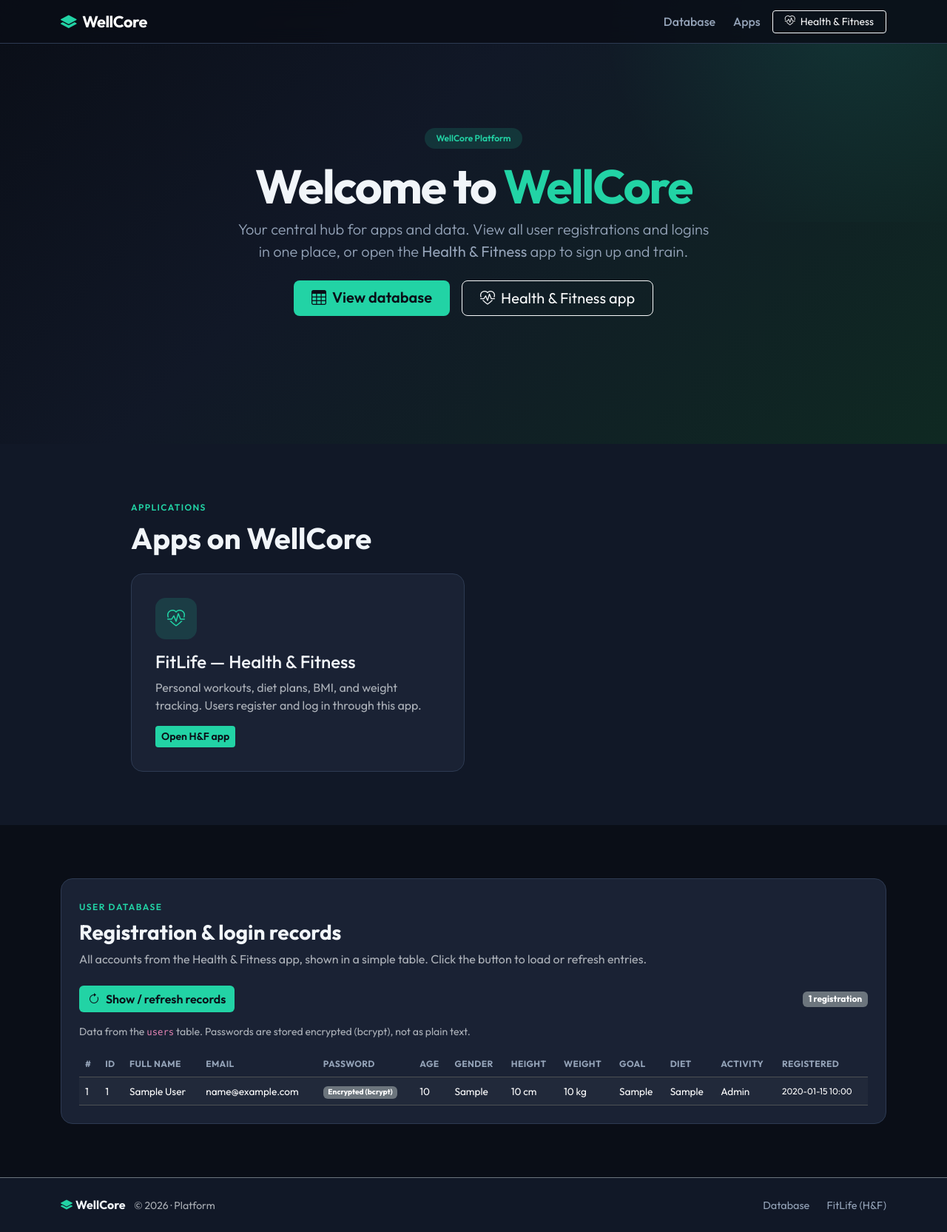
After one commit to patilranasinha-lang/WellCore, a Flask app: page /wellcore in a window 1280 px wide. The commit adds this page. Shown: the whole page at 74% size. Run offline with Flask 3, Linux system fonts and the light colour scheme; tables that the repository leaves empty hold one stand-in row (values such as "Sample post"); some libraries are stand-ins or nearby versions.

Commit message:
Add in-page registration database viewer and WellCore hub.
FitLife home shows a toggleable users table with registration count; WellCore lives at /wellcore with shared API and route aliases for /fitlife.

Co-authored-by: Cursor <cursoragent@cursor.com>

```diff
--- a/fitlife/app/routes/auth.py
+++ b/fitlife/app/routes/auth.py
@@ -82,4 +82,4 @@ def register_page():
 def logout():
     logout_user()
     flash("You have been logged out.", "info")
-    return redirect(url_for("dashboard.index"))
+    return redirect(url_for("dashboard.fitlife_home"))
--- a/fitlife/app/routes/dashboard.py
+++ b/fitlife/app/routes/dashboard.py
@@ -3,7 +3,7 @@ from flask_login import current_user, login_required
 
 from app import db
 from app.email_service import flash_message_for_email_error, send_welcome_email
-from app.models import UserProgress
+from app.models import User, UserProgress
 from app.routes.content import get_user_content
 from app.routes.content_data import get_diet_plan, get_workout_plan
 from app.utils import calculate_bmi
@@ -11,11 +11,47 @@ from app.utils import calculate_bmi
 dashboard_bp = Blueprint("dashboard", __name__)
 
 
+def _user_registration_row(user: User, index: int) -> dict:
+    return {
+        "no": index,
+        "id": user.id,
+        "full_name": user.full_name,
+        "email": user.email,
+        "password": "Encrypted (bcrypt)",
+        "age": user.age,
+        "gender": user.gender,
+        "height_cm": user.height_cm,
+        "weight_kg": user.weight_kg,
+        "goal": user.goal,
+        "diet_type": user.diet_type,
+        "activity_level": user.activity_level,
+        "registered_at": user.created_at.strftime("%Y-%m-%d %H:%M"),
+    }
+
+
+@dashboard_bp.route("/api/registrations")
+def registrations_table():
+    """JSON list of all registered users for the landing-page database table."""
+    users = User.query.order_by(User.created_at.desc()).all()
+    rows = [_user_registration_row(u, i) for i, u in enumerate(users, start=1)]
+    return jsonify({"count": len(rows), "users": rows})
+
+
 @dashboard_bp.route("/")
-def index():
+@dashboard_bp.route("/health-fitness")
+@dashboard_bp.route("/fitlife")
+def fitlife_home():
+    """FitLife landing page with in-page database viewer."""
     if current_user.is_authenticated:
         return redirect(url_for("dashboard.dashboard"))
     return render_template("index.html")
+
+
+@dashboard_bp.route("/wellcore")
+def wellcore_home():
+    if current_user.is_authenticated:
+        return redirect(url_for("dashboard.dashboard"))
+    return render_template("wellcore.html")
 
 
 @dashboard_bp.route("/resend-welcome-email", methods=["POST"])
--- a/fitlife/app/static/css/style.css
+++ b/fitlife/app/static/css/style.css
@@ -315,6 +315,32 @@ body {
     font-size: 0.9rem;
     color: var(--text-primary);
     text-align: center;
+}
+
+.wellcore-page .min-vh-75 {
+    min-height: 75vh;
+}
+
+.database-panel {
+    border-top: 1px solid var(--border-color);
+    padding-top: 1.25rem;
+}
+
+.wellcore-page .database-panel {
+    border-top: none;
+    padding-top: 0;
+}
+
+.database-panel .table {
+    font-size: 0.85rem;
+}
+
+.database-panel .table th {
+    white-space: nowrap;
+    font-size: 0.75rem;
+    text-transform: uppercase;
+    letter-spacing: 0.03em;
+    color: var(--text-muted);
 }
 
 .single-user-wrap {
--- a/fitlife/app/static/js/main.js
+++ b/fitlife/app/static/js/main.js
@@ -4,6 +4,149 @@
     function getCsrfToken() {
         const meta = document.querySelector('meta[name="csrf-token"]');
         return meta ? meta.getAttribute("content") : "";
+    }
+
+    function escapeHtml(text) {
+        const div = document.createElement("div");
+        div.textContent = text == null ? "" : String(text);
+        return div.innerHTML;
+    }
+
+    function initDatabaseViewer() {
+        const btn = document.getElementById("viewDatabaseBtn");
+        const panel = document.getElementById("databasePanel");
+        if (!btn || !panel || !window.FITLIFE || !window.FITLIFE.registrationsUrl) return;
+
+        const tbody = document.getElementById("registrationsTableBody");
+        const countEl = document.getElementById("databaseCount");
+        const loadingEl = document.getElementById("databaseLoading");
+        const errorEl = document.getElementById("databaseError");
+        const emptyEl = document.getElementById("databaseEmpty");
+        const tableWrap = document.getElementById("databaseTableWrap");
+        let loaded = false;
+
+        function setVisible(el, show) {
+            if (!el) return;
+            el.classList.toggle("d-none", !show);
+            if (show) el.removeAttribute("hidden");
+            else el.setAttribute("hidden", "");
+        }
+
+        function renderRows(users) {
+            if (!tbody) return;
+            tbody.innerHTML = "";
+            users.forEach(function (row) {
+                const tr = document.createElement("tr");
+                tr.innerHTML =
+                    "<td>" +
+                    escapeHtml(row.no) +
+                    "</td><td>" +
+                    escapeHtml(row.id) +
+                    "</td><td>" +
+                    escapeHtml(row.full_name) +
+                    "</td><td class=\"text-break\">" +
+                    escapeHtml(row.email) +
+                    "</td><td><span class=\"badge bg-secondary\">" +
+                    escapeHtml(row.password) +
+                    "</span></td><td>" +
+                    escapeHtml(row.age) +
+                    "</td><td>" +
+                    escapeHtml(row.gender) +
+                    "</td><td>" +
+                    escapeHtml(row.height_cm) +
+                    " cm</td><td>" +
+                    escapeHtml(row.weight_kg) +
+                    " kg</td><td class=\"text-capitalize\">" +
+                    escapeHtml(row.goal) +
+                    "</td><td class=\"text-capitalize\">" +
+                    escapeHtml(row.diet_type) +
+                    "</td><td class=\"text-capitalize\">" +
+                    escapeHtml(row.activity_level) +
+                    "</td><td class=\"text-nowrap small\">" +
+                    escapeHtml(row.registered_at) +
+                    "</td>";
+                tbody.appendChild(tr);
+            });
+        }
+
+        function loadDatabase() {
+            setVisible(loadingEl, true);
+            setVisible(errorEl, false);
+            setVisible(emptyEl, false);
+            setVisible(tableWrap, false);
+
+            fetch(window.FITLIFE.registrationsUrl, {
+                headers: { Accept: "application/json" },
+            })
+                .then(function (res) {
+                    if (!res.ok) throw new Error("Could not load database.");
+                    return res.json();
+                })
+                .then(function (data) {
+                    loaded = true;
+                    setVisible(loadingEl, false);
+                    const users = data.users || [];
+                    const count = data.count != null ? data.count : users.length;
+                    if (countEl) {
+                        countEl.textContent =
+                            count === 1 ? "1 registration" : count + " registrations";
+                    }
+                    if (!users.length) {
+                        setVisible(emptyEl, true);
+                        setVisible(tableWrap, false);
+                        return;
+                    }
+                    setVisible(emptyEl, false);
+                    setVisible(tableWrap, true);
+                    renderRows(users);
+                })
+                .catch(function (err) {
+                    setVisible(loadingEl, false);
+                    setVisible(tableWrap, false);
+                    setVisible(emptyEl, false);
+                    if (errorEl) {
+                        errorEl.textContent = err.message || "Failed to load records.";
+                        setVisible(errorEl, true);
+                    }
+                });
+        }
+
+        const isWellcorePage = Boolean(window.FITLIFE.autoLoadDatabase);
+
+        btn.addEventListener("click", function () {
+            if (isWellcorePage) {
+                loadDatabase();
+                panel.scrollIntoView({ behavior: "smooth", block: "nearest" });
+                return;
+            }
+            const isHidden = panel.classList.contains("d-none");
+            if (isHidden) {
+                panel.classList.remove("d-none");
+                panel.removeAttribute("hidden");
+                btn.setAttribute("aria-expanded", "true");
+                btn.innerHTML =
+                    '<i class="bi bi-chevron-up me-2"></i>Hide database records';
+                loadDatabase();
+                panel.scrollIntoView({ behavior: "smooth", block: "nearest" });
+            } else {
+                panel.classList.add("d-none");
+                panel.setAttribute("hidden", "");
+                btn.setAttribute("aria-expanded", "false");
+                btn.innerHTML =
+                    '<i class="bi bi-table me-2"></i>View database records';
+            }
+        });
+
+        const heroDbBtn = document.getElementById("heroDatabaseBtn");
+        if (heroDbBtn) {
+            heroDbBtn.addEventListener("click", function () {
+                if (!loaded) loadDatabase();
+            });
+        }
+
+        if (isWellcorePage) {
+            loadDatabase();
+        }
     }
 
     function initLandingPage() {
@@ -221,6 +364,7 @@
 
     document.addEventListener("DOMContentLoaded", function () {
         initLandingPage();
+        initDatabaseViewer();
         initSectionNav();
         initWeightTracker();
     });
--- a/fitlife/app/templates/login.html
+++ b/fitlife/app/templates/login.html
@@ -9,10 +9,10 @@
 <div class="auth-page min-vh-100 d-flex flex-column">
     <nav class="navbar navbar-dark glass-nav">
         <div class="container">
-            <a class="navbar-brand fw-bold" href="{{ url_for('dashboard.index') }}">
+            <a class="navbar-brand fw-bold" href="{{ url_for('dashboard.fitlife_home') }}">
                 <i class="bi bi-heart-pulse-fill text-accent me-2"></i>FitLife
             </a>
-            <a href="{{ url_for('dashboard.index') }}" class="btn btn-outline-light btn-sm">
+            <a href="{{ url_for('dashboard.fitlife_home') }}" class="btn btn-outline-light btn-sm">
                 <i class="bi bi-arrow-left me-1"></i> Home
             </a>
         </div>
--- a/fitlife/app/templates/partials/site_footer.html
+++ b/fitlife/app/templates/partials/site_footer.html
@@ -8,7 +8,8 @@
             <div class="col-md-6 text-center text-md-end">
                 <a href="{{ url_for('auth.login_page') }}" class="footer-link">Login</a>
                 <a href="{{ url_for('auth.register_page') }}" class="footer-link">Register</a>
-                <a href="{{ url_for('dashboard.index') }}#features" class="footer-link">Features</a>
+                <a href="{{ url_for('dashboard.wellcore_home') }}" class="footer-link">WellCore</a>
+                <a href="{{ url_for('dashboard.fitlife_home') }}#features" class="footer-link">Features</a>
             </div>
         </div>
     </div>
--- /dev/null
+++ b/fitlife/app/templates/partials/wellcore_footer.html
@@ -0,0 +1,14 @@
+<footer class="site-footer py-4 border-top border-secondary">
+    <div class="container">
+        <div class="row align-items-center gy-3">
+            <div class="col-md-6 text-center text-md-start">
+                <span class="footer-brand"><i class="bi bi-layers-fill text-accent me-1"></i>WellCore</span>
+                <span class="text-muted small ms-2">&copy; 2026 · Platform</span>
+            </div>
+            <div class="col-md-6 text-center text-md-end">
+                <a href="{{ url_for('dashboard.wellcore_home') }}#database" class="footer-link">Database</a>
+                <a href="{{ url_for('dashboard.fitlife_home') }}" class="footer-link">FitLife (H&amp;F)</a>
+            </div>
+        </div>
+    </div>
+</footer>
--- /dev/null
+++ b/fitlife/app/templates/partials/wellcore_nav.html
@@ -0,0 +1,21 @@
+<nav class="navbar navbar-expand-lg navbar-dark fixed-top glass-nav" id="mainNav">
+    <div class="container">
+        <a class="navbar-brand fw-bold" href="{{ url_for('dashboard.wellcore_home') }}#hero">
+            <i class="bi bi-layers-fill text-accent me-2"></i>WellCore
+        </a>
+        <button class="navbar-toggler" type="button" data-bs-toggle="collapse" data-bs-target="#navMenu" aria-controls="navMenu" aria-expanded="false" aria-label="Toggle navigation">
+            <span class="navbar-toggler-icon"></span>
+        </button>
+        <div class="collapse navbar-collapse" id="navMenu">
+            <ul class="navbar-nav ms-auto align-items-lg-center gap-lg-2">
+                <li class="nav-item"><a class="nav-link" href="{{ url_for('dashboard.wellcore_home') }}#database">Database</a></li>
+                <li class="nav-item"><a class="nav-link" href="{{ url_for('dashboard.wellcore_home') }}#apps">Apps</a></li>
+                <li class="nav-item">
+                    <a class="btn btn-outline-light btn-sm px-3" href="{{ url_for('dashboard.fitlife_home') }}">
+                        <i class="bi bi-heart-pulse me-1"></i> Health &amp; Fitness
+                    </a>
+                </li>
+            </ul>
+        </div>
+    </div>
+</nav>
--- a/fitlife/app/templates/register.html
+++ b/fitlife/app/templates/register.html
@@ -9,10 +9,10 @@
 <div class="auth-page min-vh-100 d-flex flex-column">
     <nav class="navbar navbar-dark glass-nav">
         <div class="container">
-            <a class="navbar-brand fw-bold" href="{{ url_for('dashboard.index') }}">
+            <a class="navbar-brand fw-bold" href="{{ url_for('dashboard.fitlife_home') }}">
                 <i class="bi bi-heart-pulse-fill text-accent me-2"></i>FitLife
             </a>
-            <a href="{{ url_for('dashboard.index') }}" class="btn btn-outline-light btn-sm">
+            <a href="{{ url_for('dashboard.fitlife_home') }}" class="btn btn-outline-light btn-sm">
                 <i class="bi bi-arrow-left me-1"></i> Home
             </a>
         </div>
--- /dev/null
+++ b/fitlife/app/templates/wellcore.html
@@ -0,0 +1,124 @@
+{% extends "base.html" %}
+
+{% block title %}WellCore — Home{% endblock %}
+{% block body_class %}landing-page wellcore-page{% endblock %}
+
+{% block navbar %}
+{% include 'partials/wellcore_nav.html' %}
+{% endblock %}
+
+{% block content %}
+<section class="hero-section wellcore-hero" id="hero">
+    <div class="container position-relative">
+        <div class="row align-items-center min-vh-75 py-5">
+            <div class="col-lg-9 mx-auto text-center">
+                <span class="badge hero-badge mb-3">WellCore Platform</span>
+                <h1 class="display-3 fw-bold hero-title">
+                    Welcome to <span class="text-accent">WellCore</span>
+                </h1>
+                <p class="lead text-secondary-light mb-4 mx-auto" style="max-width:640px;">
+                    Your central hub for apps and data. View all user registrations and logins in one place,
+                    or open the <strong>Health &amp; Fitness</strong> app to sign up and train.
+                </p>
+                <div class="d-flex flex-wrap gap-3 justify-content-center">
+                    <a href="#database" class="btn btn-accent btn-lg px-4" id="heroDatabaseBtn">
+                        <i class="bi bi-table me-2"></i>View database
+                    </a>
+                    <a href="{{ url_for('dashboard.fitlife_home') }}" class="btn btn-outline-light btn-lg px-4">
+                        <i class="bi bi-heart-pulse me-2"></i>Health &amp; Fitness app
+                    </a>
+                </div>
+            </div>
+        </div>
+    </div>
+</section>
+
+<section class="py-5 section-alt" id="apps">
+    <div class="container py-4">
+        <div class="row justify-content-center">
+            <div class="col-lg-10">
+                <span class="section-label">Applications</span>
+                <h2 class="fw-bold display-6 mb-4">Apps on WellCore</h2>
+                <div class="row g-4">
+                    <div class="col-md-6">
+                        <div class="feature-card h-100">
+                            <div class="feature-icon"><i class="bi bi-heart-pulse"></i></div>
+                            <h4>FitLife — Health &amp; Fitness</h4>
+                            <p class="text-muted mb-3">Personal workouts, diet plans, BMI, and weight tracking. Users register and log in through this app.</p>
+                            <a href="{{ url_for('dashboard.fitlife_home') }}" class="btn btn-accent btn-sm">Open H&amp;F app</a>
+                        </div>
+                    </div>
+                </div>
+            </div>
+        </div>
+    </div>
+</section>
+
+<section class="py-5" id="database">
+    <div class="container py-4">
+        <div class="row justify-content-center">
+            <div class="col-12">
+                <div class="dash-card">
+                    <span class="section-label">User database</span>
+                    <h2 class="fw-bold h3 mb-2">Registration &amp; login records</h2>
+                    <p class="text-muted mb-4">
+                        All accounts from the Health &amp; Fitness app, shown in a simple table. Click the button to load or refresh entries.
+                    </p>
+                    <div class="d-flex flex-wrap justify-content-between align-items-center gap-2 mb-3">
+                        <button type="button" class="btn btn-accent" id="viewDatabaseBtn" aria-expanded="true" aria-controls="databasePanel">
+                            <i class="bi bi-arrow-clockwise me-2"></i>Show / refresh records
+                        </button>
+                        <span class="badge bg-secondary" id="databaseCount">—</span>
+                    </div>
+                    <div id="databasePanel" class="database-panel">
+                        <p class="text-muted mb-3 small">
+                            Data from the <code>users</code> table. Passwords are stored encrypted (bcrypt), not as plain text.
+                        </p>
+                        <div id="databaseLoading" class="text-center py-4 text-muted d-none">
+                            <span class="spinner-border spinner-border-sm me-2" role="status"></span>Loading…
+                        </div>
+                        <div id="databaseError" class="alert alert-danger d-none" role="alert"></div>
+                        <div id="databaseEmpty" class="text-center py-4 text-muted d-none">
+                            No registrations yet.
+                            <a href="{{ url_for('auth.register_page') }}" class="link-accent">Create an account in H&amp;F</a>.
+                        </div>
+                        <div class="table-responsive d-none" id="databaseTableWrap">
+                            <table class="table table-dark table-striped table-hover align-middle mb-0" id="registrationsTable">
+                                <thead>
+                                    <tr>
+                                        <th>#</th>
+                                        <th>ID</th>
+                                        <th>Full name</th>
+                                        <th>Email</th>
+                                        <th>Password</th>
+                                        <th>Age</th>
+                                        <th>Gender</th>
+                                        <th>Height</th>
+                                        <th>Weight</th>
+                                        <th>Goal</th>
+                                        <th>Diet</th>
+                                        <th>Activity</th>
+                                        <th>Registered</th>
+                                    </tr>
+                                </thead>
+                                <tbody id="registrationsTableBody"></tbody>
+                            </table>
+                        </div>
+                    </div>
+                </div>
+            </div>
+        </div>
+    </div>
+</section>
+
+{% include 'partials/wellcore_footer.html' %}
+{% endblock %}
+
+{% block extra_scripts %}
+<script>
+    window.FITLIFE = window.FITLIFE || {};
+    window.FITLIFE.registrationsUrl = "{{ url_for('dashboard.registrations_table') }}";
+    window.FITLIFE.autoLoadDatabase = true;
+</script>
+<script src="{{ url_for('static', filename='js/main.js') }}"></script>
+{% endblock %}
```
Also changed, not shown: fitlife/app/templates/index.html (+51 -2 lines), fitlife/app/templates/partials/site_nav.html (+6 -4 lines).
